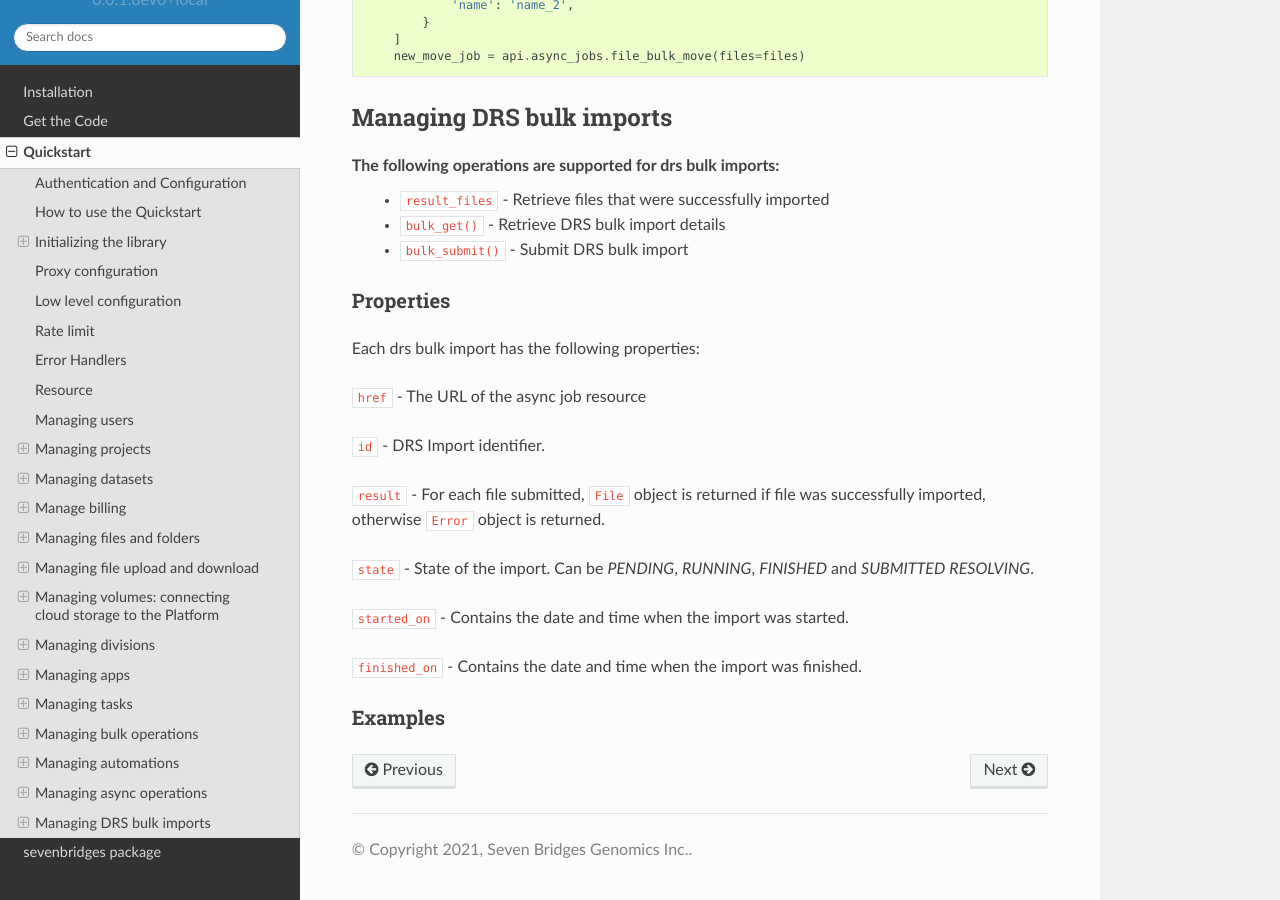
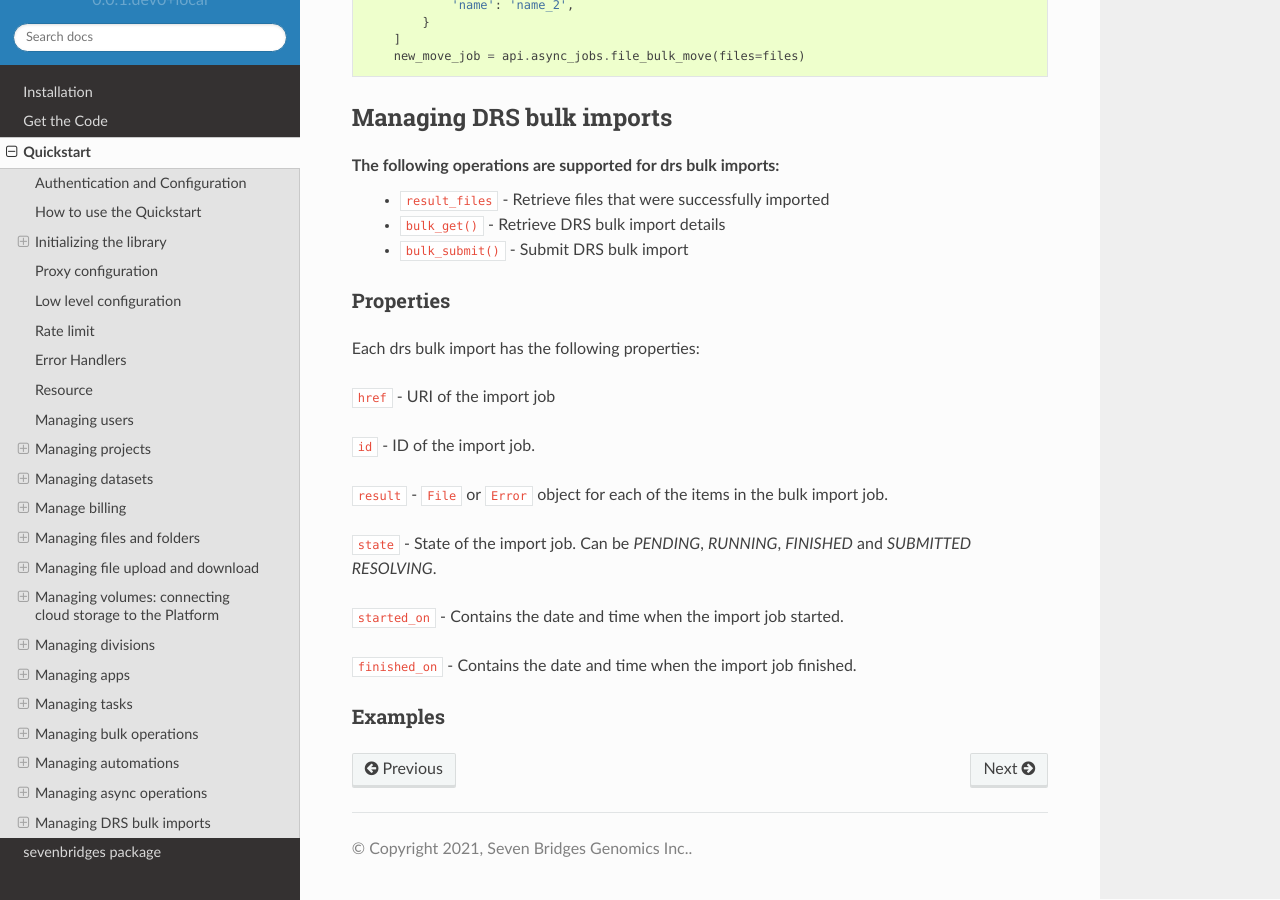
Before and after one commit to sbg/sevenbridges-python, a Sphinx documentation site: the page built from docs/quickstart.rst, in a window 1280 px wide and 900 px high, scrolled down 41974 px. Built offline with Sphinx 7.4.7 and the Read the Docs theme 2.0.0, drawn with Linux system fonts in a browser that asks for light colours.

Commit message:
change of the property descriptions

```diff
--- a/docs/quickstart.rst
+++ b/docs/quickstart.rst
@@ -2033,17 +2033,17 @@ Properties
 
 Each drs bulk import has the following properties:
 
-``href`` - The URL of the async job resource
-
-``id`` - DRS Import identifier.
-
-``result`` -  For each file submitted, ``File`` object is returned if file was successfully imported, otherwise ``Error`` object is returned.
-
-``state`` - State of the import. Can be *PENDING*, *RUNNING*, *FINISHED* and *SUBMITTED* *RESOLVING*.
-
-``started_on`` - Contains the date and time when the import was started.
-
-``finished_on`` - Contains the date and time when the import was finished.
+``href`` - URI of the import job
+
+``id`` - ID of the import job.
+
+``result`` -  ``File`` or ``Error`` object for each of the items in the bulk import job.
+
+``state`` - State of the import job. Can be *PENDING*, *RUNNING*, *FINISHED* and *SUBMITTED* *RESOLVING*.
+
+``started_on`` - Contains the date and time when the import job started.
+
+``finished_on`` - Contains the date and time when the import job finished.
 
 Examples
 ~~~~~~~~
```
